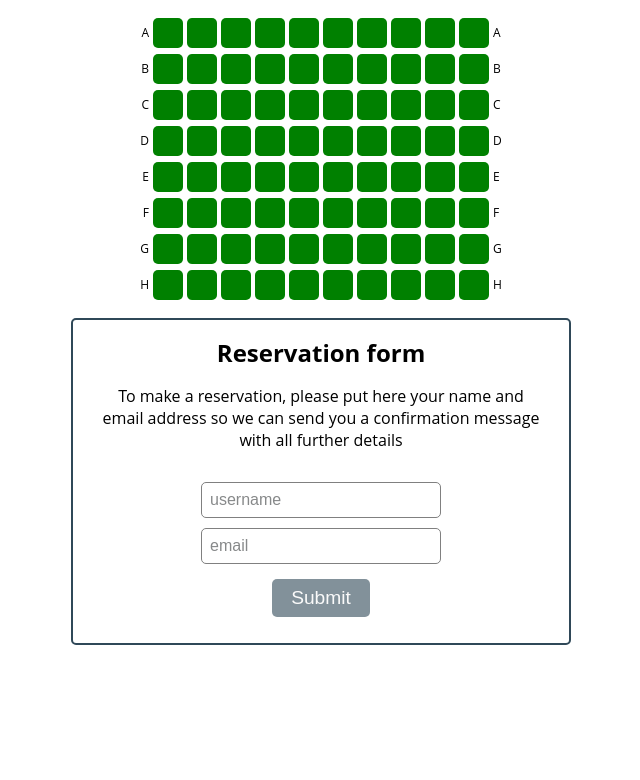
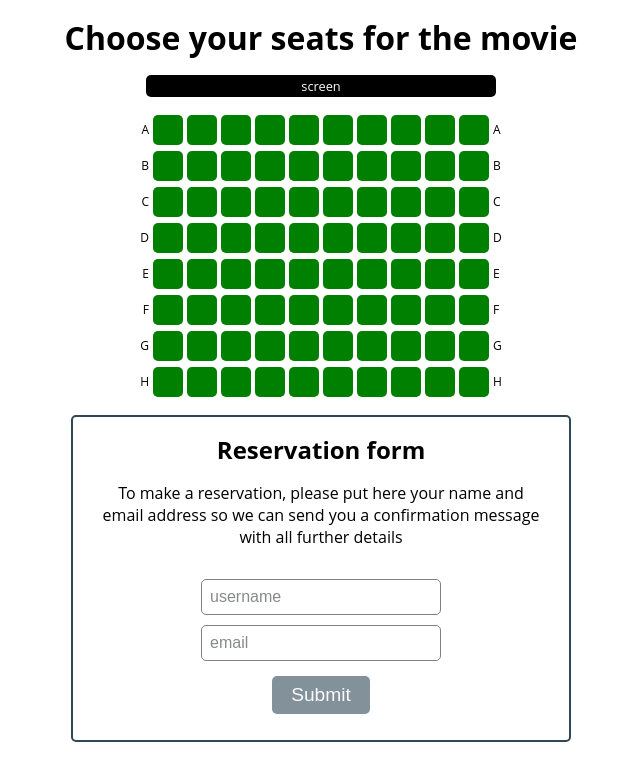
Before and after one commit to cc-team-octoo/CinemaApp, a React (Create React App) app: page /#/seats in a window 1280 px wide. Shown: the top 780 px of the page, without its empty margins (319-959 px from the left). Built offline with nearby package versions, Linux system fonts and the light colour scheme; no server answers.

Commit message:
Add the screen

```diff
--- a/src/components/SeanceRoom.js
+++ b/src/components/SeanceRoom.js
@@ -1,6 +1,6 @@
 import React from 'react';
 import Row from './Row';
-import { StyledRoom } from './Styled';
+import { StyledRoom, StyledScreen } from './Styled';
 import ReservationFrom from './ReservationForm'
 
 const SeanceRoom = () => {
@@ -14,6 +14,8 @@ const SeanceRoom = () => {
 
     return (
         <div>
+            <h1>Choose your seats for the movie</h1>
+            <StyledScreen>screen</StyledScreen>
             <StyledRoom>{room}</StyledRoom>
             <ReservationFrom />
         </div>
--- a/src/components/Styled.js
+++ b/src/components/Styled.js
@@ -1,4 +1,19 @@
 import styled from 'styled-components';
+
+export const StyledScreen = styled.div`
+  text-align: center;
+  color: #fafafa;
+  background-color: #000;
+  width: 280px;
+  border-radius: 5px;
+  font-size: .8rem;
+  padding: 2px;
+  margin: auto;
+
+  @media (min-width: 400px) {
+    width: 350px;
+  }
+`;
 
 export const StyledSeat = styled.div`
   height: 20px;
--- a/src/index.css
+++ b/src/index.css
@@ -9,6 +9,11 @@ body {
   font-size: 16px;
 }
 
+h1 {
+  text-align: center;
+  margin: 1rem;
+}
+
 ol {
   display: grid;
   grid: repeat(5, 1fr) / repeat(4, 1fr)
```
Lines whose indentation alone changed are shown as unchanged.
